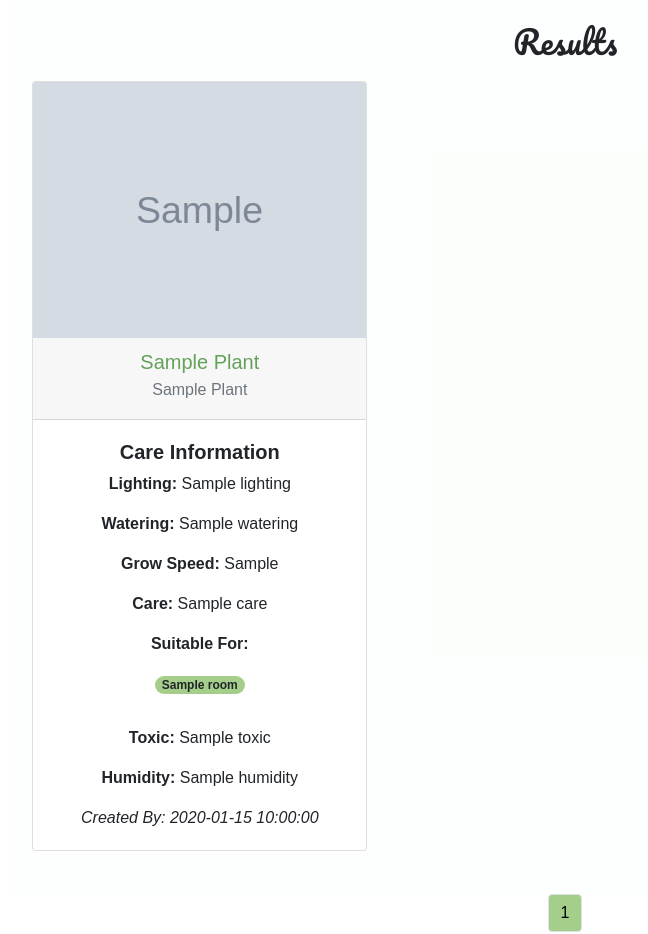
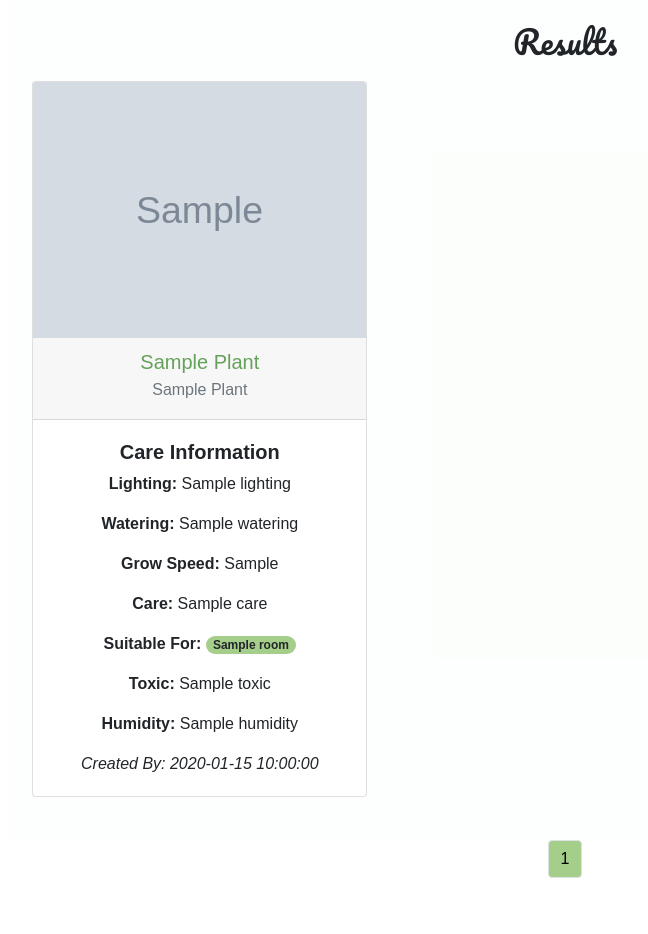
Before and after one commit to keeks-mtl/petiole, a Flask app: page /search in a window 1280 px wide. Shown: the part 358-1292 px from the top of the page, without its empty margins (75-723 px from the left). Run offline with Flask 2, Linux system fonts and the light colour scheme; grey boxes marked "Sample" are stand-in pictures; a database or web service that is not in the repository returns one stand-in record (values such as "Sample title"); some libraries are stand-ins or nearby versions.

Commit message:
Change suitable_for p tag to span on profile & search templates

```diff
--- a/templates/profile.html
+++ b/templates/profile.html
@@ -67,7 +67,7 @@
                                 <p class="card-text"> <b>Suitable For:</b>
                                     <!-- loop to loop through suitable_for options -->
                                     {% for room in plant.suitable_for %}
-                                        <p class="badge badge-pill badge-light-green"> {{ room }}</p>
+                                        <span class="badge badge-pill badge-light-green"> {{ room }}</span>
                                     {% endfor %}
                                 <p class="card-text"><b>Toxic:</b> {{ plant.toxic }}</p>
                                 <p class="card-text"><b>Humidity:</b> {{ plant.humidity }}</p>
--- a/templates/search.html
+++ b/templates/search.html
@@ -93,7 +93,7 @@
                         <p class="card-text"><b>Suitable For:</b>
                             <!-- loop for suitable_for options -->
                             {% for room in plant.suitable_for %}
-                            <p class="badge badge-pill badge-light-green"> {{ room }}</p>
+                            <span class="badge badge-pill badge-light-green"> {{ room }}</span>
                             {% endfor %}
                         </p>
                         <p class="card-text"><b>Toxic:</b> {{ plant.toxic }}</p>
```
